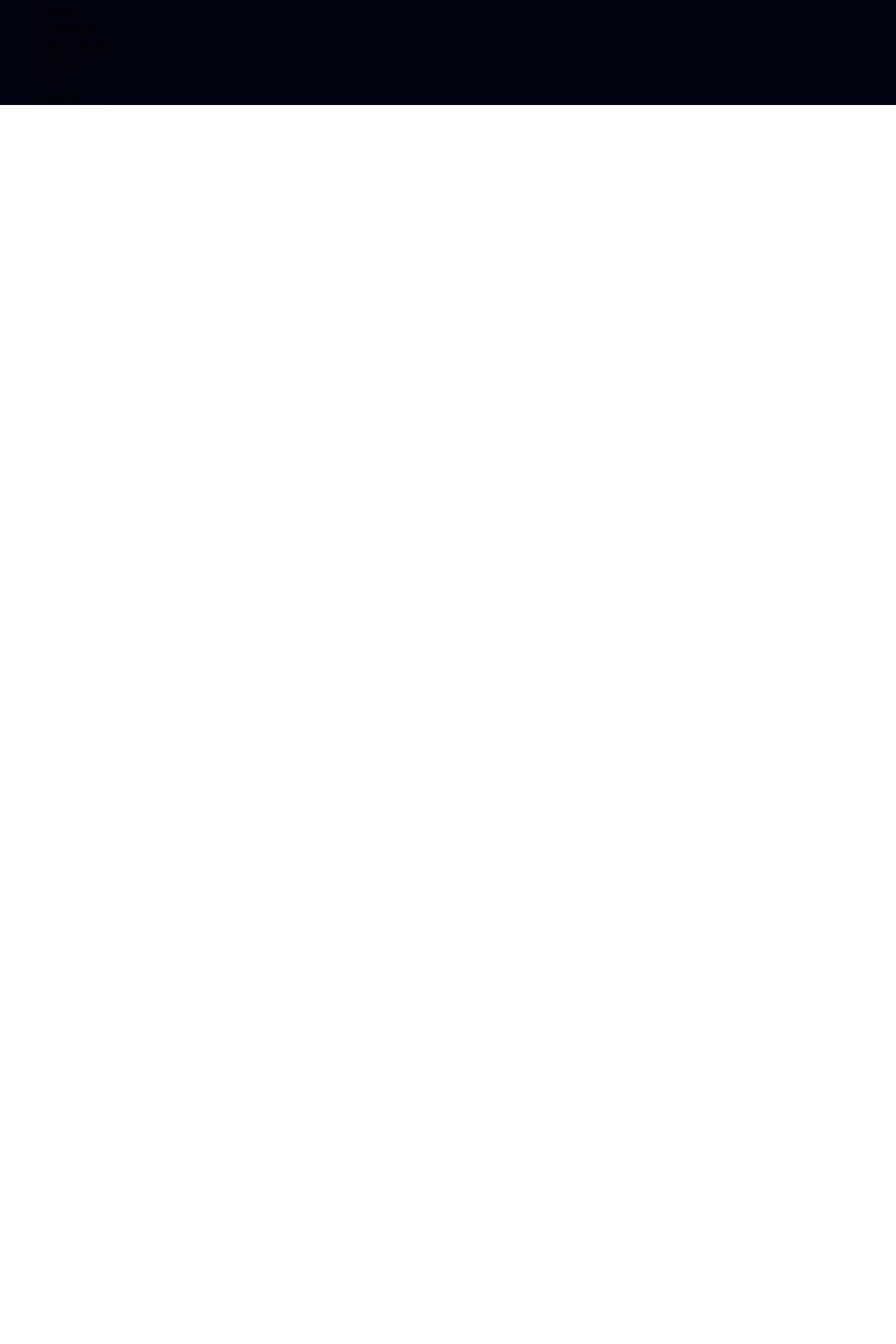
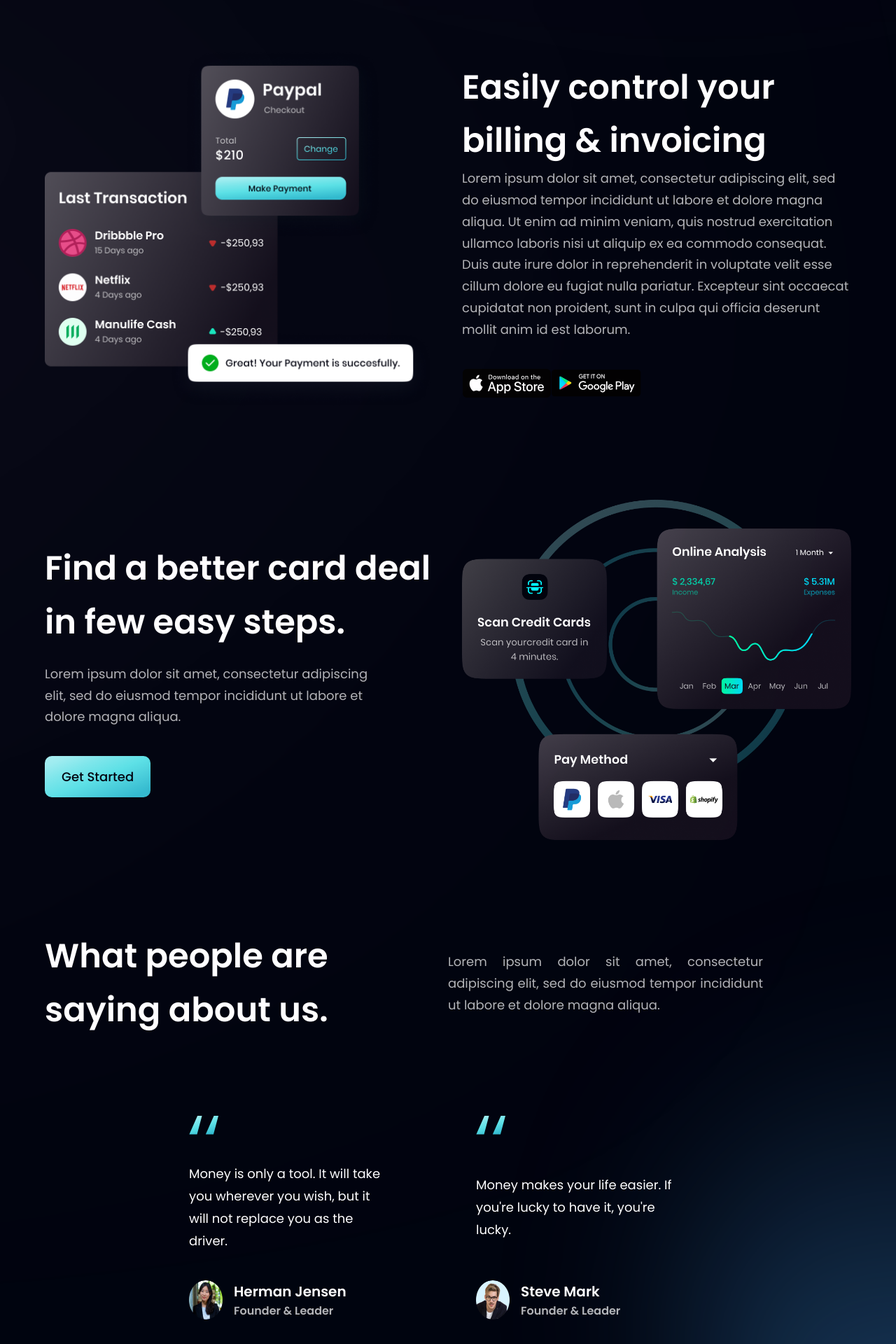
Before and after one commit to AZU-URE/modern-bank, a React (Vite) app: page / in a window 1280 px wide. Shown: the part 1540-3460 px from the top of the page at 70% size. Before the commit the page ends 1690 px from the top, so only its background shows below. Built offline with nearby package versions, Linux system fonts and the light colour scheme.

Commit message:
Editted other components

```diff
--- a/src/components/Billing.jsx
+++ b/src/components/Billing.jsx
@@ -1,9 +1,27 @@
 import React from 'react'
+import { apple, bill, google } from "../assets"
+import styles, { layout } from "../style"
 
-const Billing = () => {
-    return (
-        <div>Billing</div>
-    )
-}
+const Billing = () => (
+    <section id="product" className={`${layout.sectionReverse}`}>
+        <div className={layout.sectionImgReverse}>
+            <img src={bill} alt="billing" className='w-[100%] h-[100%] relative z-[5]' />
+            <div className='absolute z-[3] -left-1/2 top-0 w-[50%] h-[50%] rounded-full white__gradient' />
+            <div className='absolute z-[3] -left-1/2 bottom-0 w-[50%] h-[50%] rounded-full pink__gradient' />
+        </div>
+        <div className={layout.sectionInfo}>
+            <h2 className={styles.heading2}>Easily control your <br className='sm:block hidden' />
+                billing & invoicing</h2>
+            <p className={styles.paragraph}>
+                Lorem ipsum dolor sit amet, consectetur adipiscing elit, sed do eiusmod tempor incididunt ut labore et dolore magna aliqua. Ut enim ad minim veniam, quis nostrud exercitation ullamco laboris nisi ut aliquip ex ea commodo consequat. Duis aute irure dolor in reprehenderit in voluptate velit esse cillum dolore eu fugiat nulla pariatur. Excepteur sint occaecat cupidatat non proident, sunt in culpa qui officia deserunt mollit anim id est laborum.
+            </p>
+            <div className='flex flex-wrap flex-row sm:mt-10 mt-6'>
+                <img src={apple} alt="apple" className='w-[128px] h-[42px] object-contain cursor-pointer' />
+                <img src={google} alt="play-store" className='w-[128px] h-[42px] object-contain cursor-pointer' />
+            </div>
+
+        </div>
+    </section>
+)
 
 export default Billing
--- a/src/components/Button.jsx
+++ b/src/components/Button.jsx
@@ -2,7 +2,7 @@
 
 const Button = ({ styles }) => {
     return (
-        <button className={`${styles} bg-blue-gradient py-4 px-6 font-poppins text-primary text-[18px] font-medium outline-none`}>Get Started</button>
+        <button className={`${styles} bg-blue-gradient py-4 px-6 font-poppins text-primary text-[18px] font-medium outline-none rounded-[10px]`}>Get Started</button>
     )
 }
 
--- a/src/components/CTA.jsx
+++ b/src/components/CTA.jsx
@@ -1,9 +1,22 @@
-import React from 'react'
+import styles from "../style"
+import Button from "./Button"
 
-const CTA = () => {
-    return (
-        <div>CTA</div>
-    )
-}
+const CTA = () => (
+    <section className={`${styles.flexCenter} ${styles.marginY} ${styles.padding} rounded-[20px] box-shadow sm:flex-row flex-col bg-black-gradient`}>
+        <div className="flex flex-1 flex-col">
+            <h2 className={styles.heading2}>
+                Let's try our service now!
+            </h2>
+            <p className={` max-w-[470px] mt-5 ${styles.paragraph}`}>
+                Everything you need ot accept card payment and grow your business anywhere on the planet.
+            </p>
+        </div>
+
+        <div className={`${styles.flexCenter} sm:ml-10 ml-0 sm:mt-0 mt-10 `}>
+            <Button />
+        </div>
+    </section>
+)
+
 
 export default CTA
--- a/src/components/CardDeal.jsx
+++ b/src/components/CardDeal.jsx
@@ -1,9 +1,22 @@
-import React from 'react'
+import { card } from "../assets"
+import styles, { layout } from "../style"
+import Button from "./Button"
 
-const CardDeal = () => {
-    return (
-        <div>CardDeal</div>
-    )
-}
+const CardDeal = () => (
+    <section className={layout.section}>
+        <div className={`${layout.sectionInfo} `}>
+            <h2 className={styles.heading2}>
+                Find a better card deal <br className="sm:block hidden" /> in few easy steps.
+            </h2>
+            <p className={`${styles.paragraph} max-w-[480px] mt-5`}>
+                Lorem ipsum dolor sit amet, consectetur adipiscing elit, sed do eiusmod tempor incididunt ut labore et dolore magna aliqua.
+            </p>
+            <Button styles="mt-10" />
+        </div>
+        <div className={layout.sectionImg}>
+            <img src={card} alt="card" className={`w-[100%] h-[100%]`} />
+        </div>
+    </section>
+)
 
 export default CardDeal
--- a/src/components/Clients.jsx
+++ b/src/components/Clients.jsx
@@ -1,9 +1,17 @@
-import React from 'react'
+import { clients } from "../constants"
+import styles from "../style"
 
-const Clients = () => {
-    return (
-        <div>Clients</div>
-    )
-}
+const Clients = () => (
+    <section className={`${styles.flexCenter} my-4`}>
+        <div className={`${styles.flexCenter} flex-wrap w-full`}>
+            {clients.map((client) => (
+                <div key={client.id} className={`flex-1 ${styles.flexCenter} sm:min-w-[192px] min-w-[120px] `}>
+                    <img src={client.logo} alt="client" className="sm-[192px] w-[120px] object-contain] " />
+                </div>
+            ))}
+        </div>
+    </section>
+)
+
 
 export default Clients
--- a/src/components/FeedbackCard.jsx
+++ b/src/components/FeedbackCard.jsx
@@ -1,9 +1,18 @@
-import React from 'react'
+import { quotes } from "../assets"
 
-const FeedbackCard = () => {
-    return (
-        <div>FeedbackCard</div>
-    )
-}
+const FeedbackCard = ({ content, name, title, img }) => (
+    <div className='flex justify-between flex-col px-10 py-12 rounded-[20px] max-w-[370px] md:mr-10 sm:mr-5 mr-0 mb-5 feedback-card'>
+        <img src={quotes} alt="quotes" className="w-[42px] h-[27px] object-contain" />
+        <p className="font-poppins text-white my-10 font-normal text-[18px] leading-[32px]">{content}</p>
+        <div className="flex flex-row">
+            <img src={img} alt={name} className="w-[48px] h[48px] rounded-full " />
+            <div className="flex flex-col ml-4">
+                <h4 className="font-poppins font-semibold text-white text-[20px] leading-[32px]">{name}</h4>
+                <p className="font-poppins text-dimWhite font-semibold text-[16px] ">{title}</p>
+            </div>
+        </div>
+    </div>
+)
+
 
 export default FeedbackCard
--- a/src/components/Footer.jsx
+++ b/src/components/Footer.jsx
@@ -1,9 +1,48 @@
-import React from 'react'
+import styles from "../style"
+import { footerLinks, socialMedia } from "../constants/index"
+import { logo } from "../assets"
 
-const Footer = () => {
-    return (
-        <div>Footer</div>
-    )
-}
+const Footer = () => (
+    <section className={`${styles.flexCenter} ${styles.paddingY} flex-col`}>
+        <div className={`${styles.flexStart} md:flex-row flex-col mb-8 w-full`}>
+            <div className="flex flex-1 flex-col justify-start mr-10">
+                <img src={logo} alt="logo" className="w-[266px] h-[72px] object-contain " />
+                <p className={`${styles.paragraph} max-w-[310px] mt-4`}>
+                    A new way to make the payment easy, reliable and secure
+                </p>
+            </div>
+            <div className="flex-[1.5] w-full flex flex-row justify-between flex-wrap md:mt-0 mt-10 ">
+                {footerLinks.map((footerLink) => (
+                    <div key={footerLink.key} className="flex flex-col ss:my-0 my-4 min-w-[150px]">
+                        <h4 className="font-medium font-poppins text-white text-[18px] leading-[27px] mb-[24px]">{footerLink.title}</h4>
+                        <ul>
+                            {footerLink.links.map((link, index) => (
+                                <li className={`font-poppins font-normal text-dimWhite text-[16px] hover:text-secondary cursor-pointer leading-[24px] ${index !== footerLink.links.length - 1 ? 'mb-[12px]' : 'mb-0'}`} key={link.name}>
+                                    {link.name}
+                                </li>
+                            ))}
+                        </ul>
+                    </div>
+                ))}
+            </div>
+        </div>
+
+        <div className="flex md:flex-row flex-col justify-between items-center w-full pt-6 border-t-[1px] border-t-[#3F3E45]">
+            <p className="font-poppins font-normal text-center text-[18px] leading-[27px] text-white">
+                2023 Hoobank. All Rights Reserved
+            </p>
+            <div className="flex flex-row mt-6 md:mt-0">
+                {socialMedia.map((social, index) => (
+                    <img key={social.id} src={social.icon} alt={social.id}
+                        className={`w-[21px] h-[21px] object-contain ${index !== social.length - 1 ? 'mr-6' : mr - 0}`}
+                    />
+                ))}
+            </div>
+        </div>
+    </section>
+)
+
+
+
 
 export default Footer
--- a/src/components/Testimonials.jsx
+++ b/src/components/Testimonials.jsx
@@ -1,9 +1,24 @@
-import React from 'react'
+import { feedback } from "../constants"
+import styles from "../style"
+import FeedbackCard from "./FeedbackCard"
 
-const Testimonials = () => {
-    return (
-        <div>Testimonials</div>
-    )
-}
+const Testimonials = () => (
+    <section id="clients" className={`${styles.paddingY} ${styles.flexCenter} flex-col relative`}>
+        <div className="absolute z-[0] w-[70%] h-[70%] rounded-full blue__gradient -right-[50%] " />
+        <div className="w-full flex flex-1 sm:justify-center items-center sm:flex-row flex-col sm:mb-16 mb-6 relative z-[1]">
+            <h1 className={styles.heading2}>What people are <br className="sm:block hidden" /> saying about us.</h1>
+            <div className="w-full md:mt-0 mt-6">
+                <p className={`${styles.paragraph} text-justify max-w-[450px]`}>Lorem ipsum dolor sit amet, consectetur adipiscing elit, sed do eiusmod tempor incididunt ut labore et dolore magna aliqua.</p>
+            </div>
+        </div>
+
+        <div className="flex flex-1 flex-wrap sm:justify-center justify-center w-full feedback-container relative z-[1] ">
+            {feedback.map((card) => (
+                <FeedbackCard key={card.id} {...card} />
+            ))}
+        </div>
+    </section>
+)
+
 
 export default Testimonials
```
